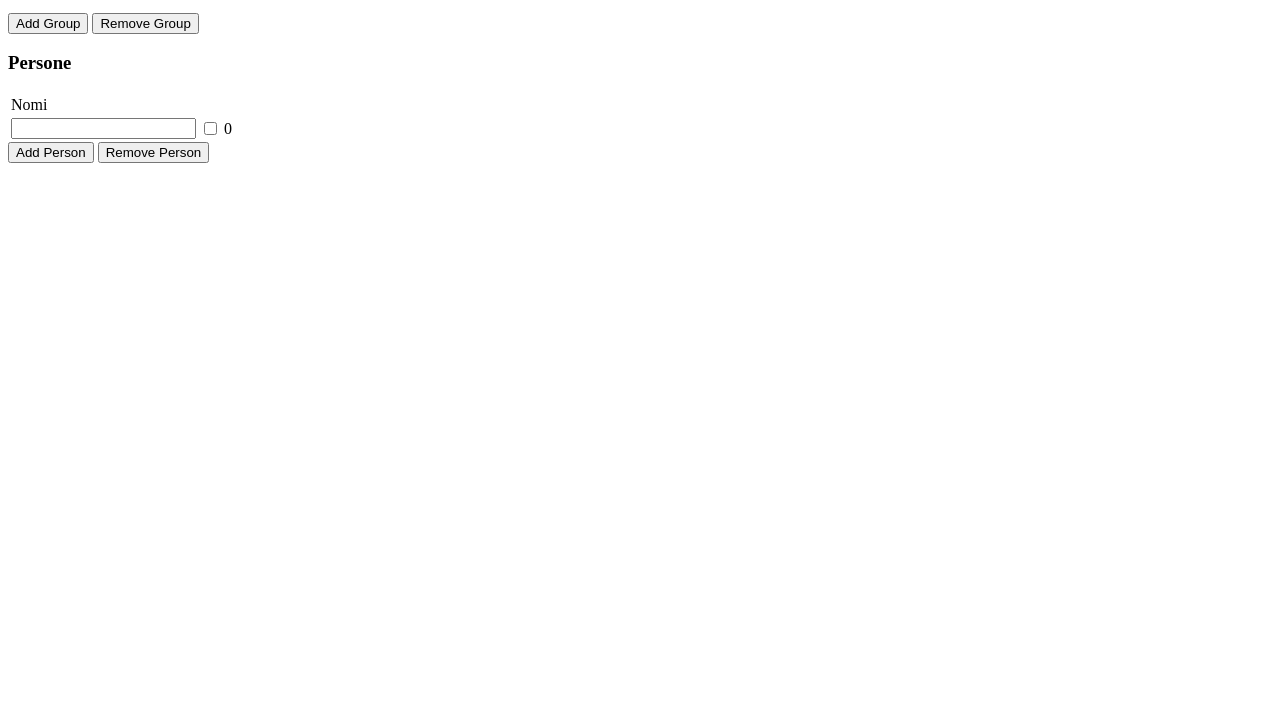
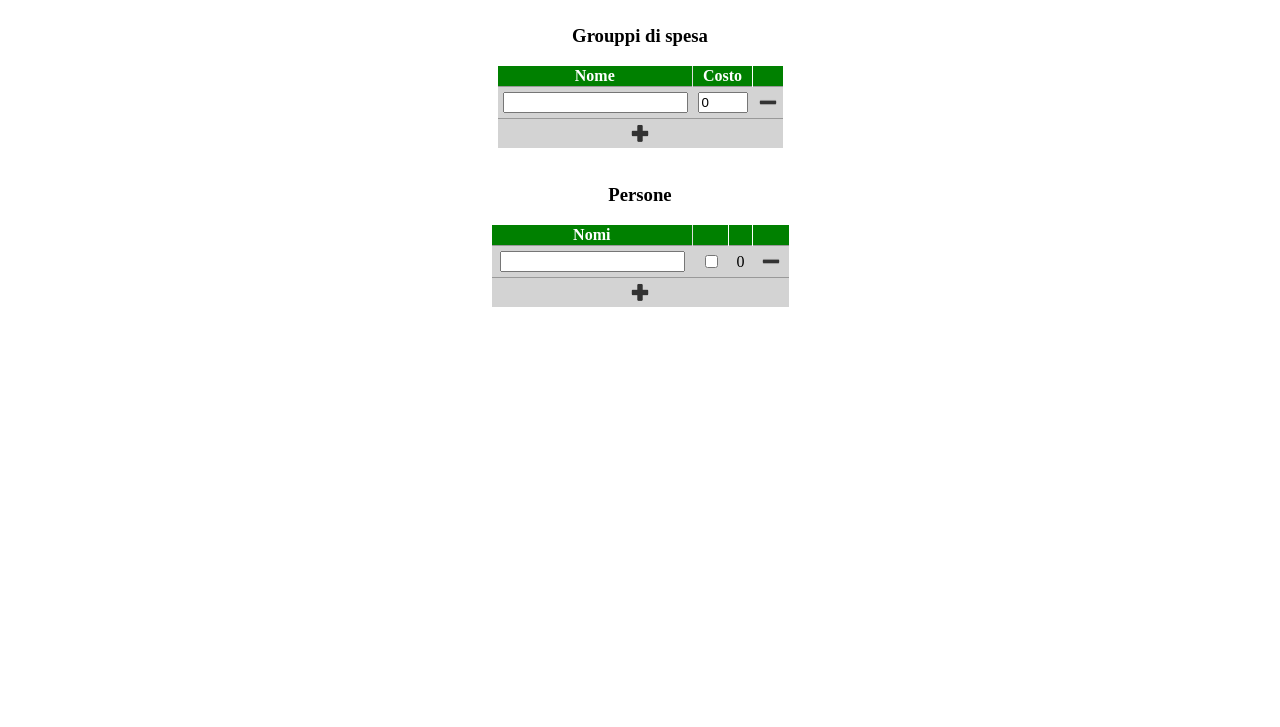
Before and after one commit to sfcoding/partyBuying, a website: page index.html in a window 1280 px wide. Shown: the part 73-800 px from the top of the page. Drawn offline with Linux system fonts and the light colour scheme.

Commit message:
new style

```diff
--- a/css/style.css
+++ b/css/style.css
@@ -0,0 +1,67 @@
+body{
+  text-align:center;
+}
+.main{
+  margin: 0 auto;
+  display: table;
+}
+
+.header{
+  border-bottom:2px solid green;
+  margin-bottom: 30px;
+  font-family:sans-serif;
+}
+
+.icon{
+  text-align: center;
+
+}
+.icon img{
+  width:20px;
+  height:auto;
+}
+
+table {
+  border-collapse: collapse;
+  background-color: lightgrey;
+  margin:0 auto;
+}
+
+.persone td,tr {
+  padding-left: 8px;
+  padding-right: 8px;
+}
+
+td,tr{
+  padding: 5px;
+}
+
+tr:first-child{
+  border-bottom: 1px solid #999;
+  border-top:black;
+}
+tr{
+  border-top:1px solid #999;
+}
+
+th:first-child{
+  border-right:1px solid #DDD;
+  border-left:black;
+}
+th{
+  border-left:1px solid white;
+}
+
+.gruppi{
+    width: 500px;
+    margin:0 auto;
+}
+
+.prezzo{
+  width: 50px;
+}
+
+th {
+  background-color: green;
+  color: white;
+}
--- a/index.html
+++ b/index.html
@@ -4,19 +4,46 @@
   <link rel="stylesheet" type="text/css" href="./css/style.css">
 </header>
 <body>
-  <div ng-app="" ng-controller="groupController">
+  <div class="header">
+    <h1>Party Buying - WebApp<h1>
+  </div>
+  <div ng-app="" ng-controller="groupController" class="main">
+    <div class="gruppi">
       <h3>Grouppi di spesa</h3>
-    <p ng-repeat="item in group">
-      nome: <input type="text" ng-model="item.name">
-      prezzo: <input type="text" ng-model="item.price" ng-change="calculate()">
-    </p>
-    <button ng-click="addGroup()">Add Group</button>
-    <button ng-click="removeGroup()">Remove Group</button>
+      <table>
+        <tr>
+          <th>Nome</th>
+          <th>Costo</th>
+          <th></th>
+        </tr>
+        <tr ng-repeat="(key,item) in group">
+          <td>
+            <input type="text" ng-model="item.name">
+          </td>
+          <td>
+            <input class="prezzo" type="text" ng-model="item.price" ng-change="calculate()">
+          </td>
+          <td class="icon">
+            <img ng-src="./img/minus1.png" ng-click="removeGroup(key)"/>
+          </td>
+        </tr>
+        <tr>
+          <td colspan="3" class="icon">
+            <img ng-src="./img/plus1.png" ng-click="addGroup()"/>
+          </td>
+        </tr>
+      </table>
+    </div>
+
+    <br/>
+    <div class="persone">
       <h3>Persone</h3>
       <table>
         <tr>
-      <td>Nomi</td>
-      <td ng-repeat="item in group" ng-bind="item.name"></td>
+          <th>Nomi</th>
+          <th ng-repeat="item in group" ng-bind="item.name"></th>
+          <th></th>
+          <th></th>
         </tr>
         <tr ng-repeat="(pKey,p) in people">
             <td><input ng-model="p.name"> </td>
@@ -24,10 +51,18 @@
               <input type = "checkbox" ng-model="p.groups[itemKey]" ng-change="calculate()">
             </td>
             <td ng-bind="p.price"></td>
+            <td class="icon">
+              <img ng-src="img/minus1.png" ng-click="removePerson(pKey)" />
+            </td>
+        </tr>
+        <tr>
+          <td colspan="200", class="icon">
+            <img ng-src="./img/plus1.png" ng-click="addPerson()"></img>
+          </td>
         </tr>
       </table>
-    <button ng-click="addPerson()">Add Person</button>
-    <button ng-click="removePerson()">Remove Person</button>
+
+    </div>
       <!--
       <p ng-repeat="x in people">
         <span ng-bind="x.name"></span>
--- a/main.js
+++ b/main.js
@@ -19,15 +19,13 @@ function groupController($scope){
     });
   };
 
-  $scope.removeGroup = function(){
-    $scope.group.pop();
+  $scope.removeGroup = function(index){
+    $scope.group.splice(index,1);
+    $scope.calculate();
   };
 
-  $scope.removePerson = function(){
-    $scope.people.pop();
-  };
-
-  $scope.changeCheck = function(nPeople,nItem){
+  $scope.removePerson = function(index){
+    $scope.people.splice(index,1);
     $scope.calculate();
   };
 
--- a/package.json
+++ b/package.json
@@ -1,4 +1,7 @@
 {
   "name": "appSpesa",
-  "main": "index.html"
+  "main": "index.html",
+  "window": {
+    "toolbar":false
   }
+}
```
Also changed, not shown: img/minus.png (added), img/minus1.png (added), img/plus.png (added), img/plus1.png (added). Lines whose indentation alone changed are shown as unchanged.
